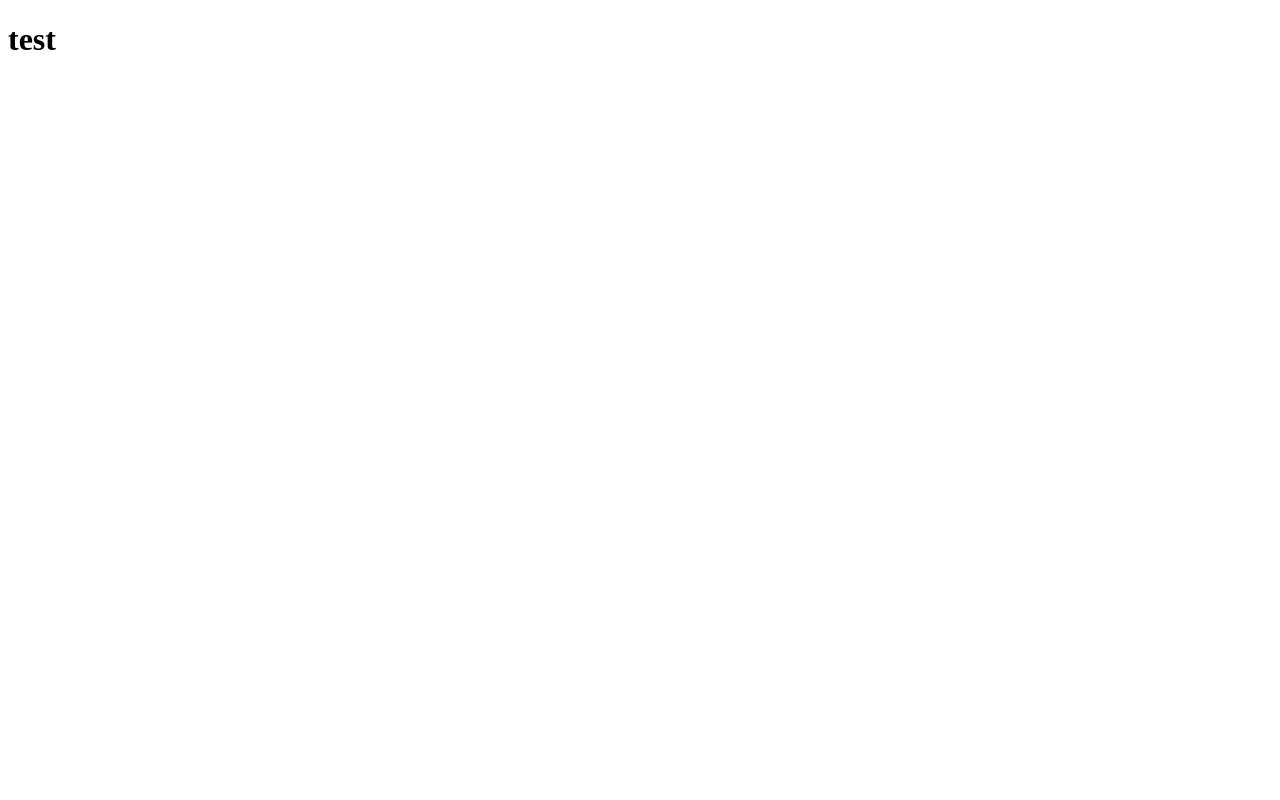
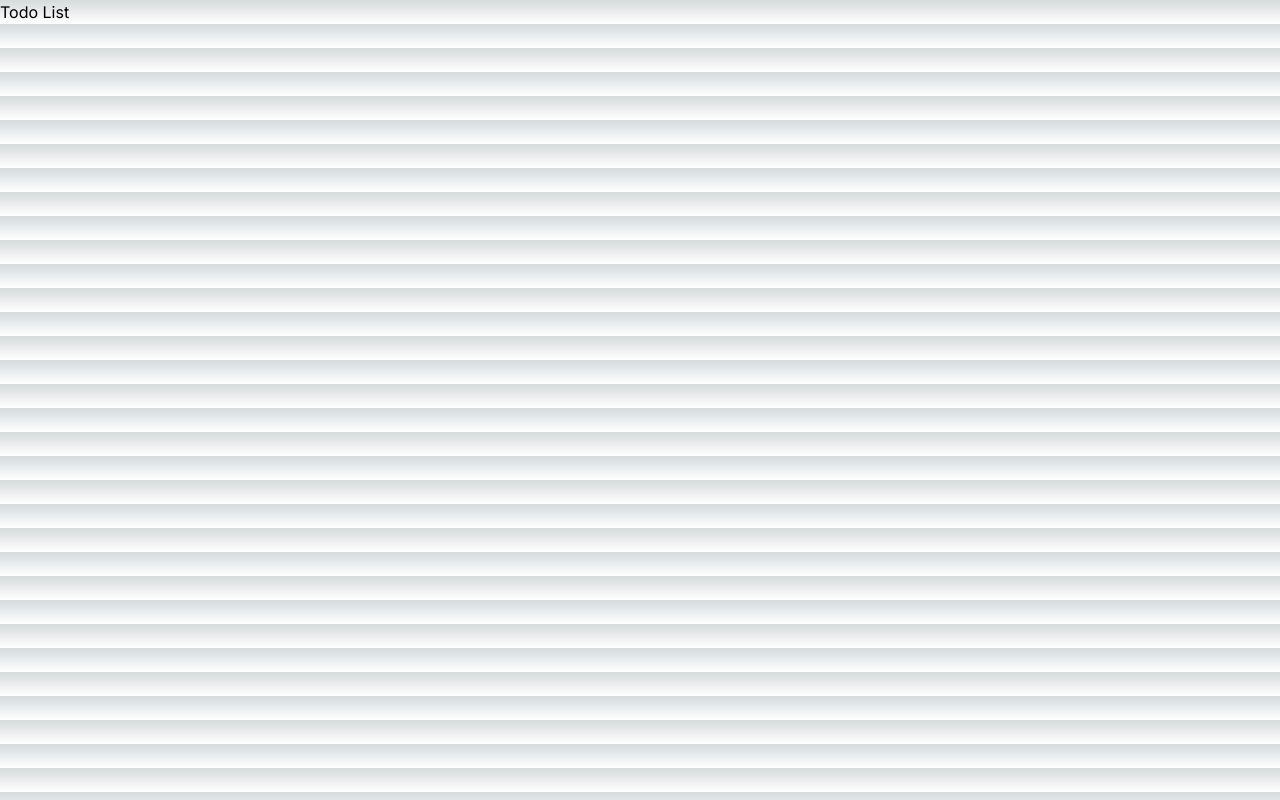
Before and after one commit to toaney/fe-repo, a Next.js app: page /todo-list in a window 1280 px wide. Built offline with nearby package versions, Linux system fonts and the light colour scheme.

Commit message:
restructure location of todo-list

```diff
--- a/app/todo-list/page.js
+++ /dev/null
@@ -1,9 +0,0 @@
-'use client'
-
-export default function page(){
-  return (
-    <h1>test</h1>
-
-  )
-
-}
--- /dev/null
+++ b/src/app/todo-list/page.js
@@ -0,0 +1,9 @@
+'use client'
+
+export default function page(){
+  return(
+    <>
+      <h2>Todo List</h2>
+    </>
+  )
+}
```
